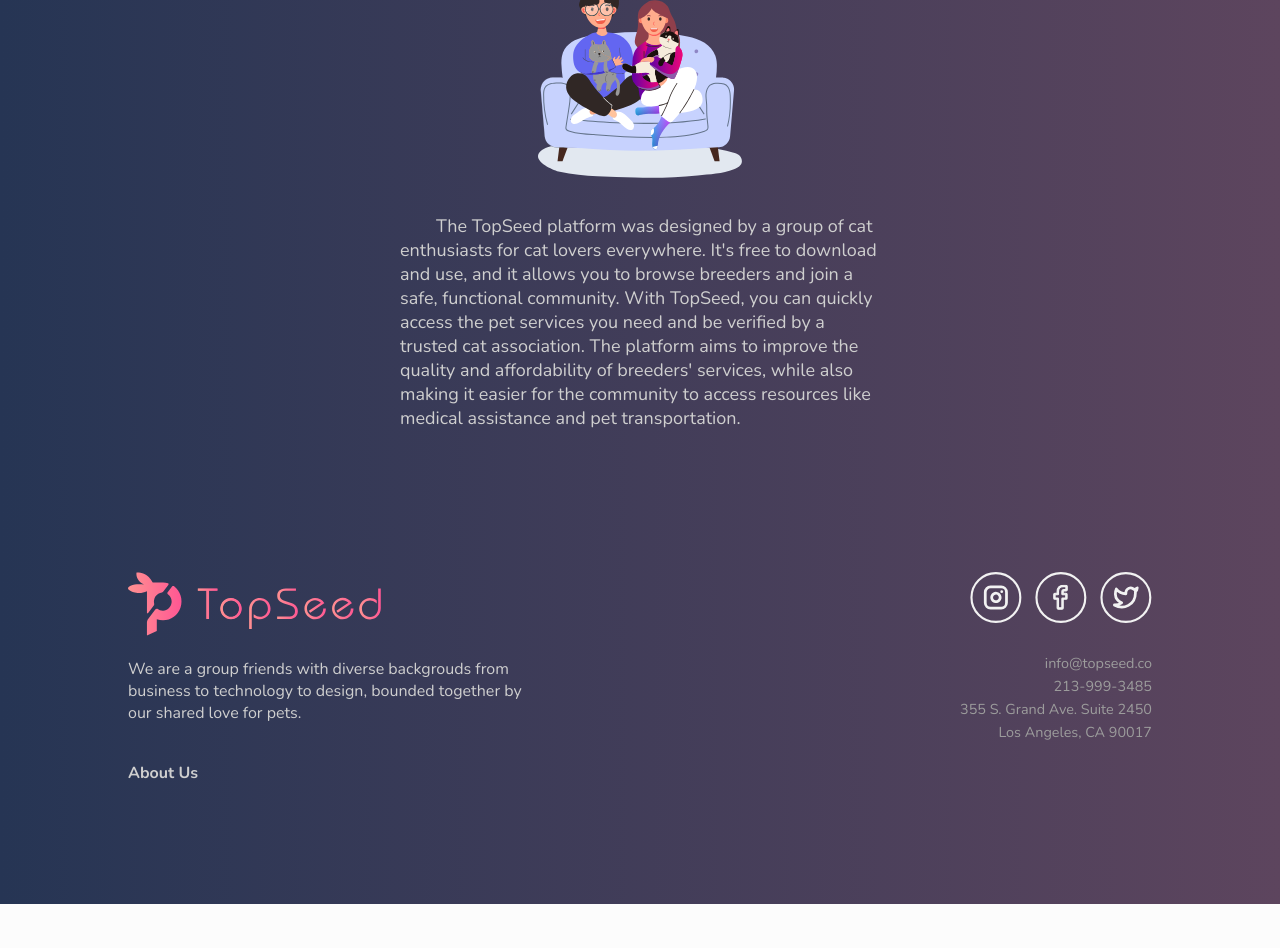
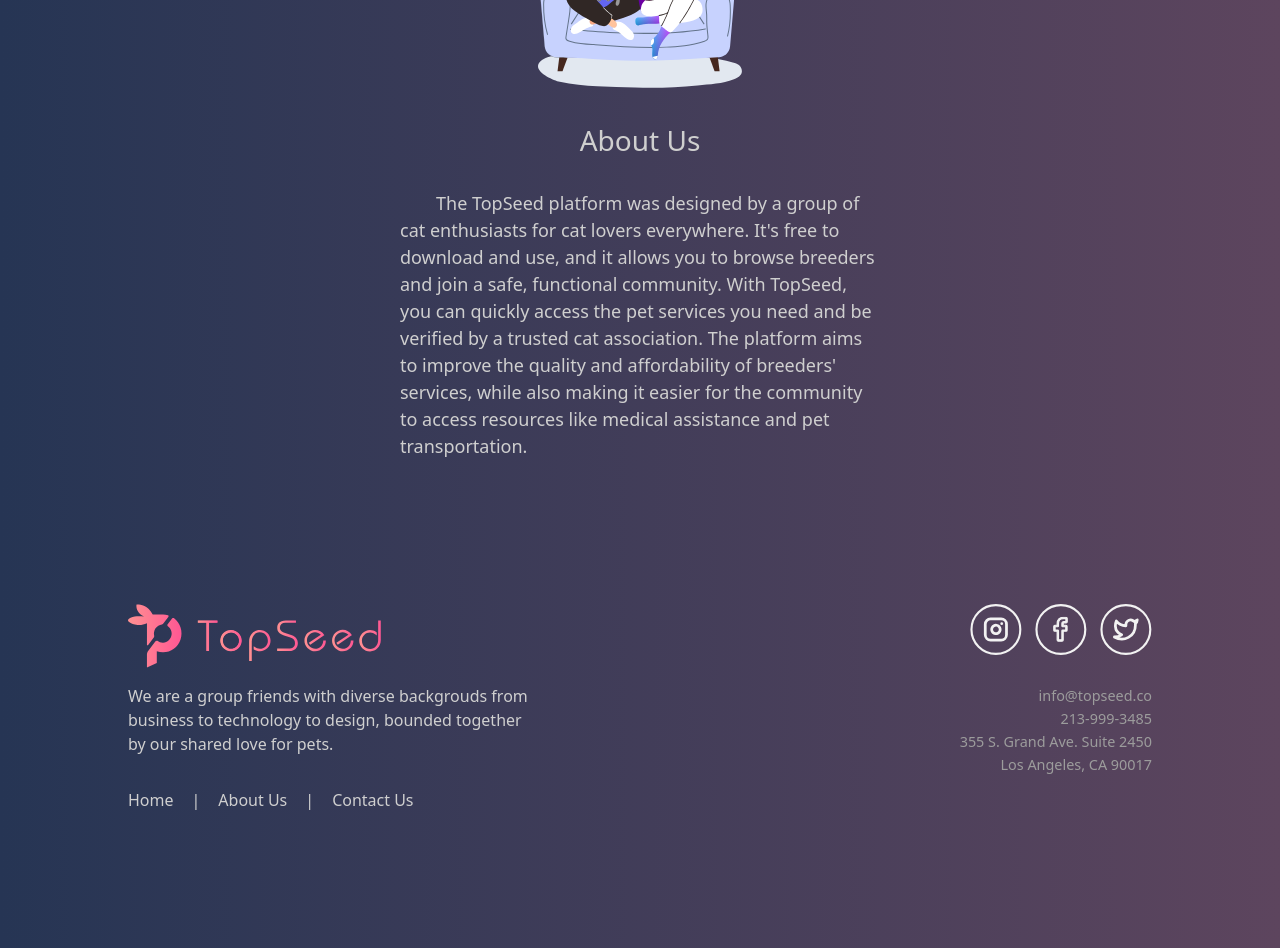
Before and after one commit to TopSeedDG/topseed_website, a React (Create React App) app in the folder frontend/: page /about-us in a window 1280 px wide. Shown: the part 200-1148 px from the top of the page. Before the commit the page ends 1104 px from the top, so only its background shows below. Built offline with nearby package versions, Linux system fonts and the light colour scheme.

Commit message:
contact us

```diff
--- a/frontend/package.json
+++ b/frontend/package.json
@@ -8,15 +8,18 @@
     "@testing-library/react": "^13.2.0",
     "@testing-library/user-event": "^13.5.0",
     "autoprefixer": "^10.4.13",
+    "bootstrap": "^5.2.3",
     "localforage": "^1.10.0",
     "match-sorter": "^6.3.1",
     "react": "^18.1.0",
+    "react-bootstrap": "^2.7.0",
     "react-dom": "^18.1.0",
     "react-mailchimp-subscribe": "^2.1.3",
     "react-router-dom": "^6.4.5",
     "react-scripts": "^5.0.1",
     "sort-by": "^1.2.0",
     "styled-components": "^5.3.5",
+    "tailwindcss": "^3.2.4",
     "web-vitals": "^2.1.4"
   },
   "scripts": {
--- /dev/null
+++ b/frontend/src/index.css
@@ -0,0 +1,3 @@
+@tailwind base;
+@tailwind components;
+@tailwind utilities;
--- a/frontend/src/AboutUs.jsx
+++ b/frontend/src/pages/AboutUs.jsx
@@ -1,24 +1,26 @@
 import React from "react";
-import { Link } from "react-router-dom";
 import styled from "styled-components";
-import CoupleCat from './pages/temporary/assets/couple-cat.svg';
-import TSLogoHor from "./pages/temporary/assets/TSlogo-hor.svg";
-import { TempFooter } from './pages/temporary/components/TempFooter';
+import CoupleCat from './temporary/assets/couple-cat.svg';
+import { TempFooter } from './temporary/components/TempFooter';
 
 function AboutUs() {
 	return (
 		<Container>
 			<div style={{ height: 96 }} />
-			<Row>
+			{/* <Row>
 				<Link to="/">
 					<img style={{ height: "3em" }} src={TSLogoHor} alt="" />
 				</Link>
 			</Row>
-			<div style={{ height: 36 }} />
+			<div style={{ height: 36 }} /> */}
 			<Row>
 				<img style={{ height: "12em" }} src={CoupleCat} alt="" />
 			</Row>
 			<div style={{ height: 36 }} />
+			<Row>
+				<Title>About Us</Title>
+			</Row>
+			<div style={{ height: 24 }} />
 			<Row>
 				<Articile>
 					{/* <Text>We are a group friends with diverse backgrouds from business to technology to design, bounded together by our shared love for pets.</Text>
@@ -41,6 +43,10 @@ function AboutUs() {
 }
 
 export default AboutUs;
+
+const Title = styled.h3`
+	color: var(--grey-200);
+`
 
 const Container = styled.div`
 	// height: 100vh;
--- /dev/null
+++ b/frontend/src/pages/ContactUs.jsx
@@ -0,0 +1,90 @@
+import React, { useState } from "react";
+import styled from "styled-components";
+
+import { Button, Form } from "react-bootstrap";
+import CoupleCat from "./temporary/assets/couple-cat.svg";
+import { TempFooter } from "./temporary/components/TempFooter";
+
+function ContactUs() {
+	const [isSubmitted, setIsSubmitted] = useState(false);
+
+	const handleSubmit = (e) => {
+		e.preventDefault();
+		setIsSubmitted(true)
+	}
+
+	const ContactUsForm = () => {
+		if (isSubmitted) return null;
+		return (
+			<Form style={{ width: 420 }} onSubmit={handleSubmit}>
+				<Form.Group className="mb-3">
+					<Form.Control type="name" placeholder="Your name" />
+				</Form.Group>
+				<Form.Group className="mb-3">
+					<Form.Control type="email" placeholder="Email address" />
+				</Form.Group>
+				<Form.Group className="mb-3">
+					<Form.Control as="textarea" rows={3} placeholder="Message" />
+				</Form.Group>
+				<Button variant="dark" type="submit">
+					Send
+				</Button>
+			</Form>
+		);
+	};
+
+	const ThankyouForMessage = () => {
+		if (!isSubmitted) return null
+		return (
+			<Label>Thanks for contacting us! We will be in touch with your shortly.</Label>
+		)
+	}
+
+	return (
+		<Container>
+			<div style={{ height: 96 }} />
+			<Row>
+				<img style={{ height: "12em" }} src={CoupleCat} alt="" />
+			</Row>
+			<div style={{ height: 36 }} />
+			<Row>
+				<Title>Contact Us</Title>
+			</Row>
+			<div style={{ height: 24 }} />
+			<Row>
+				<ContactUsForm/>
+				<ThankyouForMessage/>
+			</Row>
+			<TempFooter></TempFooter>
+		</Container>
+	);
+}
+
+export default ContactUs;
+
+const Title = styled.h3`
+	color: var(--grey-200);
+`;
+
+const Container = styled.div`
+	// height: 100vh;
+	background-image: linear-gradient(to right, #263554, #5d455e);
+`;
+
+const Row = styled.section`
+	display: flex;
+	flex-direction: row;
+`;
+
+const Text = styled.article`
+	text-indent: 36px;
+	display: flex;
+	color: var(--grey-200);
+	font-size: 18px !important;
+`;
+
+const Label = styled.article`
+	display: flex;
+	color: var(--grey-200);
+	font-size: 16px !important;
+`;
--- a/frontend/src/pages/temporary/components/SectionTwo.js
+++ b/frontend/src/pages/temporary/components/SectionTwo.js
@@ -1,12 +1,11 @@
 import React from 'react'
 import styled from 'styled-components'
-import SectionText from './SectionText'
-import { LogoLink } from './LogoLink'
-
 import bgMountains from '../assets/bg-mountains.svg'
-import certificate from '../assets/certificate.svg'
+import cats from '../assets/cats.png'
 import certifiedIcon from '../assets/certified-icon.svg'
 import ticaLogo from '../assets/tica-logo.png'
+import { LogoLink } from './LogoLink'
+import SectionText from './SectionText'
 
 
 
@@ -32,7 +31,7 @@ export const SectionTwo = () => {
             </div>
 
 
-            <Illustration src={certificate} alt="" />
+            <Illustration src={cats} alt="" />
         </Flex>
 
     </Section>
@@ -61,9 +60,9 @@ const Flex = styled.div`
     align-items: center;
 `
 const Illustration = styled.img`
-    width: 35vw;
+    width: 40vw;
     position: absolute;
-    right: -5%;
+    right: -0%;
 `
 const LogoWrapper = styled.div`
     display: flex;
--- a/frontend/src/pages/temporary/components/TempFooter.js
+++ b/frontend/src/pages/temporary/components/TempFooter.js
@@ -1,21 +1,40 @@
-import React from 'react';
+import React from "react";
 import { Link } from "react-router-dom";
-import styled from 'styled-components';
+import styled from "styled-components";
 
-import facebook from '../assets/facebook.svg';
-import instagram from '../assets/instagram.svg';
-import TSLogoHor from '../assets/TSlogo-hor.svg';
-import twitter from '../assets/twitter.svg';
+import facebook from "../assets/facebook.svg";
+import instagram from "../assets/instagram.svg";
+import TSLogoHor from "../assets/TSlogo-hor.svg";
+import twitter from "../assets/twitter.svg";
 
 export const TempFooter = () => {
 	return (
 		<Footer>
 			<Flex>
 				<About>
-			    <Link to={`/`}><img src={TSLogoHor} alt="" /></Link>
+					<Link to={`/`}>
+						<img src={TSLogoHor} alt="" />
+					</Link>
 					<p>We are a group friends with diverse backgrouds from business to technology to design, bounded together by our shared love for pets.</p>
-				<br/>
-				<Link to={`/about-us`}><p><strong>About Us</strong></p></Link>
+					<span>
+					<Link to={`/`}>
+							<p style={{ display: "inline-block" }}>
+								<strong>Home</strong>
+							</p>
+						</Link>
+						<p style={{ display: "inline-block", marginLeft: 18, marginRight: 18 }}>|</p>
+						<Link to={`/about-us`}>
+							<p style={{ display: "inline-block" }}>
+								<strong>About Us</strong>
+							</p>
+						</Link>
+						<p style={{ display: "inline-block", marginLeft: 18, marginRight: 18 }}>|</p>
+						<Link to={`/contact-us`}>
+							<p style={{ display: "inline-block" }}>
+								<strong>Contact Us</strong>
+							</p>
+						</Link>
+					</span>
 				</About>
 				<Contact>
 					<SocialIcons>
@@ -24,24 +43,24 @@ export const TempFooter = () => {
 						<img src={twitter} alt="" />
 					</SocialIcons>
 					<p>
-				info@topseed.co <br/>
-                213-999-3485 <br/>
-				355 S. Grand Ave. Suite 2450 <br/>
-				Los Angeles, CA 90017 <br/>
+						info@topseed.co <br />
+						213-999-3485 <br />
+						355 S. Grand Ave. Suite 2450 <br />
+						Los Angeles, CA 90017 <br />
 					</p>
 				</Contact>
 			</Flex>
 		</Footer>
-  )
-}
+	);
+};
 
 const Footer = styled.footer`
 	display: flex;
 	place-content: center;
 	padding: 15vh 0;
 	width: 100%;
-    background-image: linear-gradient(to right, #263554, #5D455E)
-`
+	background-image: linear-gradient(to right, #263554, #5d455e);
+`;
 
 const Flex = styled.div`
 	width: 80%;
@@ -52,13 +71,10 @@ const Flex = styled.div`
 		width: 25em;
 		color: var(--grey-400);
 	}
-
-`
+`;
 
 const About = styled.div`
-
-
-    img{
+	img {
 		height: 4em;
 	}
 
@@ -68,9 +84,7 @@ const About = styled.div`
 		margin-top: 1em;
 		color: var(--grey-200);
 	}
-
-
-`
+`;
 const Contact = styled.div`
 	display: flex;
 	flex-direction: column;
@@ -85,7 +99,7 @@ const Contact = styled.div`
 		font-size: 0.9em;
 		line-height: 1.6;
 	}
-`
+`;
 const SocialIcons = styled.div`
 	display: flex;
 	height: 4em;
@@ -93,4 +107,4 @@ const SocialIcons = styled.div`
 	img {
 		height: 80%;
 	}
-`
+`;
--- /dev/null
+++ b/frontend/src/pages/temporary/utils/ScrollToTop.js
@@ -0,0 +1,17 @@
+import { useEffect } from "react";
+import { useLocation } from "react-router-dom";
+
+export default function ScrollToTop() {
+  const { pathname } = useLocation();
+
+  useEffect(() => {
+    // "document.documentElement.scrollTo" is the magic for React Router Dom v6
+    document.documentElement.scrollTo({
+      top: 0,
+      left: 0,
+      behavior: "instant", // Optional if you want to skip the scrolling animation
+    });
+  }, [pathname]);
+
+  return null;
+}
--- /dev/null
+++ b/frontend/tailwind.config.js
@@ -0,0 +1,10 @@
+/** @type {import('tailwindcss').Config} */
+module.exports = {
+	content: [
+		"./src/**/*.{js,jsx,ts,tsx}",
+	  ],
+  theme: {
+    extend: {},
+  },
+  plugins: [],
+}
```
Also changed, not shown: frontend/src/index.js (+9 -2 lines), frontend/src/pages/temporary/assets/cats.png (added), 1 other file (tests, documents, lock files or other folders). Lines whose indentation alone changed are shown as unchanged.
